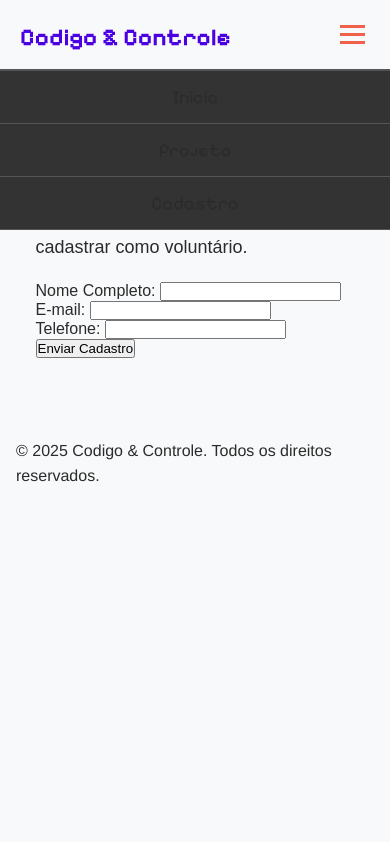
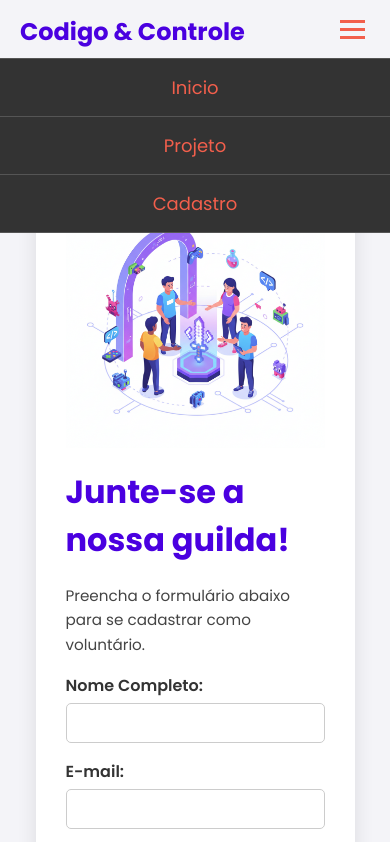
Before and after one commit to Caduc-dev/aulaProgramacaoWebCS, a plain HTML site: page cadastro.html in a window 390 px wide. Both pictures are taken after a click on the button 352 px from the left and 34 px from the top of the page. Shown: the top 842 px of the page. Drawn offline with Linux system fonts and the light colour scheme; a web font is replaced by a local one.

Commit message:
feat: add initial CSS styles and JavaScript for responsive menu toggle
- Created a new CSS file with styles for the site layout, typography, and components including header, main content, footer, and mobile adjustments.
- Implemented styles for cards, buttons, and images to enhance visual presentation.
- Added JavaScript functionality to toggle the visibility of the mobile menu when the hamburger button is clicked.

```diff
--- a/assets/css/style.css
+++ /dev/null
@@ -1,186 +0,0 @@
-/* =========================================
-   1. RESET E ESTILOS GLOBAIS
-   ========================================= */
-
-* {
-    margin: 0;
-    padding: 0;
-    box-sizing: border-box;
-}
-
-body {
-    font-family: 'Franklin Gothic Medium', 'Arial Narrow', Arial, sans-serif;
-    background-color: #F8F9FA;
-    color: #2B2B2B;
-}
-
-/* =========================================
-   2. TIPOGRAFIA GLOBAL
-   ========================================= */
-
-/* Estilo global para parágrafos (será sobrescrito no 'main') */
-p {
-    line-height: 1.6; /* Torna a leitura mais fácil */
-    font-size: 16px;
-}
-
-/* Para subtítulos como "Do Zero ao Jogo" */
-h3 {
-    font-size: 22px;
-    margin-top: 24px;
-    margin-bottom: 10px;
-}
-
-/* =========================================
-   3. LAYOUT E COMPONENTES
-   ========================================= */
-
-/* --- Cabeçalho (Header) --- */
-.site-header {
-    display: flex;
-    justify-content: space-between;
-    align-items: center;
-    padding: 15px 20px; /* Espaçamento interno */
-    border-bottom: 1px solid #555;
-
-    font-family: "Pixelify Sans", sans-serif;
-    font-optical-sizing: auto;
-    font-weight: weight; /* Cuidado: 'weight' não é um valor. Use um número (ex: 400) ou 'normal'/'bold' */
-    font-style: normal;
-}
-
-.site-header h1 {
-    margin: 0;
-}
-
-.site-header h1 a {
-    color: #4A00E0;
-    text-decoration: none;
-    font-size: 24px;
-}
-
-/* --- Menu Principal (Desktop) --- */
-/* (Adicionei o '.' que faltava em '.menu-principal') */
-.menu-principal ul {
-    display: flex;
-    list-style: none;
-    margin: 0;
-    padding: 0;
-}
-
-.menu-principal li {
-    margin-left: 18px; /* Espaçamento entre os itens */
-}
-
-.menu-principal a {
-    color: #2B2B2B;
-    text-decoration: none;
-    font-size: 18px;
-}
-
-/* Efeito 'hover' (passar o mouse por cima) */
-.menu-principal a:hover {
-    color: #F25F4C;
-}
-
-/* --- Botão Menu Hambúrguer (Mobile) --- */
-.menu-toggle {
-    display: none; /* ESCONDIDO por padrão (no desktop) */
-    background: transparent;
-    border: none;
-    cursor: pointer;
-    padding: 5px;
-}
-
-.menu-toggle .barra {
-    display: block;
-    width: 25px;
-    height: 3px;
-    background-color: #F25F4C; /* Cor das barrinhas */
-    margin: 5px 0;
-    transition: 0.3s; /* Animação suave */
-}
-
-/* --- Conteúdo Principal (Main) --- */
-/* (Combinei as duas regras 'main' que estavam separadas) */
-main {
-
-    width: 90%;
-    max-width: 800px;
-    margin: 40px auto;
-    padding-left: 16px;  /* Espaço interno da esquerda */
-    padding-right: 16px; /* Espaço interno da direita */
-    padding-bottom: 40px; /* Um espaço extra antes do rodapé */
-
-    font-family: "Momo Trust Display", sans-serif;
-    font-weight: 400;
-    font-style: normal;
-}
-
-main h2 {
-    font-size: 32px; /* Deixa o título "Sobre nós" maior */
-    margin-bottom: 20px; /* Espaço abaixo do título */
-    color: #4A00E0;
-}
-
-main p {
-    font-size: 18px; /* Tamanho bom para leitura (sobrescreve o global) */
-    line-height: 1.6; /* ESPAÇAMENTO ENTRE AS LINHAS */
-    margin-bottom: 20px; /* Espaço entre os parágrafos */
-}
-
-/* --- Rodapé (Footer) --- */
-/* (Movi esta regra de lá do final) */
-footer {
-    padding-left: 16px;
-    padding-right: 16px;
-    padding-bottom: 40px;
-}
-
-/* =========================================
-   4. ESTILOS RESPONSIVOS (MOBILE)
-   ========================================= */
-
-/* Aplicado em telas com 768px de largura ou MENOS */
-@media (max-width: 768px) {
-
-    /* 1. Esconde o menu de desktop */
-    .menu-principal {
-        display: none;
-
-        /* Quando ele for aberto, ficará assim: */
-        position: absolute;
-        top: 70px; /* Abaixo do cabeçalho (ajuste se precisar) */
-        left: 0;
-        width: 100%;
-        background-color: #333;
-        border-top: 1px solid #555;
-    }
-
-    /* 2. Mostra o botão hambúrguer */
-    .menu-toggle {
-        display: block; /* MOSTRA o botão */
-    }
-
-    /* 3. Ajusta o layout do menu quando aberto */
-    .menu-principal ul {
-        flex-direction: column; /* Empilha os links verticalmente */
-        width: 100%;
-    }
-
-    .menu-principal li {
-        margin: 0;
-        text-align: center;
-        border-bottom: 1px solid #555;
-    }
-
-    .menu-principal a {
-        display: block; /* Faz o link ocupar a linha inteira */
-        padding: 15px 0; /* Mais área de clique */
-    }
-
-    /* 4. Classe que o JavaScript vai adicionar/remover */
-    .menu-principal.aberto {
-        display: block; /* Mostra o menu! */
-    }
-}
--- a/cadastro.html
+++ b/cadastro.html
@@ -3,15 +3,13 @@
 <head>
     <meta charset="UTF-8">
     <meta name="viewport" content="width=device-width, initial-scale=1.0">
-    <title> Codigo & Controle </title> <link rel="stylesheet" href="assets/css/style.css">
+    <title> Codigo & Controle </title> <link rel="stylesheet" href="css/style.css">
     <style>
-    @import url('https://fonts.googleapis.com/css2?family=Pixelify+Sans:wght@400..700&display=swap');
-    @import url('https://fonts.googleapis.com/css2?family=Momo+Trust+Display&family=Pixelify+Sans:wght@400..700&display=swap');
+   @import url('https://fonts.googleapis.com/css2?family=Poppins:ital,wght@0,100;0,200;0,300;0,400;0,500;0,600;0,700;0,800;0,900;1,100;1,200;1,300;1,400;1,500;1,600;1,700;1,800;1,900&display=swap');
     </style>
 </head>
 
 <body>
-
     <header class="site-header">
         <h1><a href="index.html">Codigo & Controle</a></h1>
 
@@ -31,7 +29,10 @@
     </header>
 
     <main>
+        <section class="card-login">
+            <img class="img-jang" src="assets/img/img-cadastro.png" alt="junte-se a nossa guilda">
             <h2>Junte-se a nossa guilda!</h2>
+
             <p>Preencha o formulário abaixo para se cadastrar como voluntário.</p>
 
             <form>
@@ -52,13 +53,14 @@
 
                 <button type="submit">Enviar Cadastro</button>
             </form>
+        </section>
     </main>
 
     <footer>
         <p>© 2025 Codigo & Controle. Todos os direitos reservados.</p>
     </footer>
 
-    <script src="assets/js/main.js"></script>
+    <script src="js/main.js"></script>
 
 </body>
 </html>
--- /dev/null
+++ b/css/style.css
@@ -0,0 +1,352 @@
+
+/* Aqui a gente reseta tudo para começar do zero, evitando surpresas com estilos padrão do navegador. É como limpar a mesa antes de cozinhar! */
+* {
+    margin: 0;
+    padding: 0;
+    box-sizing: border-box;
+}
+
+/* CORPO DA PÁGINA - O fundo e a base de tudo */
+
+/* O body é o "corpo" do site. */
+
+body {
+    font-family: 'Poppins', sans-serif;
+    background-color: #f4f4f8;
+    color: #2B2B2B;
+}
+
+/* =========================================
+   TIPOGRAFIA GLOBAL - Como o texto vai se comportar
+   ========================================= */
+
+p {
+    line-height: 1.6;
+    font-size: 16px;
+}
+
+/* Subtítulos como "Do Zero ao Jogo" */
+h3 {
+    font-size: 22px;
+    margin-top: 24px;
+    margin-bottom: 10px;
+}
+
+/* =========================================
+   LAYOUT E COMPONENTES - As partes visuais do site
+   ========================================= */
+
+/* --- CABEÇALHO (HEADER) --- */
+/* O cabeçalho fica no topo, com logo e menu lado a lado. Adicionei uma borda sutil embaixo para separar do resto. */
+.site-header {
+    display: flex;
+    justify-content: space-between;
+    align-items: center;
+    padding: 5px 20px;
+    border-bottom: 1px solid #b1b1b1;
+    font-family:'Poppins', sans-serif;
+    font-optical-sizing: auto;
+    font-weight: 400; /* Peso normal para não ficar muito pesado */
+    font-style: normal;
+}
+
+.site-logo {
+  height: 200px; /* <-- Ajuste essa altura como preferir (50px é um bom começo) */
+  width: auto;  /* Deixa a largura se ajustar automaticamente */
+  display: block; /* Remove espaços extras que algumas imagens têm */
+}
+
+/* O título do site (h1)*/
+
+.site-header h1 {
+    margin: 0;
+
+}
+
+/* O link do título fica roxo e sem sublinhado, para parecer um botão legal. */
+.site-header h1 a {
+    color: #4A00E0;
+    text-decoration: none;
+    font-size: 24px;
+}
+
+/* --- MENU PRINCIPAL (DESKTOP) --- */
+/* O menu é uma lista horizontal no topo. Sem bolinhas (list-style: none) e com links lado a lado. */
+.menu-principal ul {
+    display: flex;
+    list-style: none;
+    margin: 0;
+    padding: 0;
+}
+
+.imagem-destaque {
+  max-width: 65%; /* Garante que a imagem nunca ultrapasse a largura do seu contêiner */
+  height: auto;    /* Mantém a proporção da imagem */
+  display: block;  /* Remove espaços indesejados abaixo da imagem */
+  margin-bottom: 30px; /* Adiciona um espaço abaixo da imagem, separando-a do texto */
+  border-radius: 8px; /* Cantos levemente arredondados, para um visual mais suave */
+  box-shadow: 0 4px 8px rgba(0, 0, 0, 0.2); /* Sombra sutil para dar profundidade */
+}
+
+/* Cada item do menu tem um espaço lateral para não grudar um no outro. */
+.menu-principal li {
+    margin-left: 18px;
+}
+
+/* Links do menu ficam na cor do texto principal e sem sublinhado. */
+.menu-principal a {
+    color: #F25F4C;
+    text-decoration: none;
+    font-size: 18px;
+}
+
+/* Quando você passa o mouse, o link fica laranja para dar feedback visual. É como piscar um olho! */
+.menu-principal a:hover {
+    color: #F25F4C;
+}
+
+.card-sobre-nos {
+  background-color: #FFF; /* Garante que o fundo do card seja branco */
+  border-radius: 12px;  /* Cantos arredondados para o card */
+
+  /* A sombra que faz o "card" flutuar */
+  box-shadow: 0 6px 20px rgba(0, 0, 0, 0.1);
+
+  /* Espaçamento INTERNO para o conteúdo não grudar nas bordas */
+  padding: 30px;
+}
+
+/* --- Ajuste da Imagem Dentro do Card --- */
+
+.imagem-destaque {
+  max-width: 100%;
+  height: auto;
+  display: block;
+
+  /* Cantos arredondados para a própria imagem */
+  border-radius: 8px;
+
+  /* Espaço entre a imagem e o primeiro parágrafo */
+  margin-bottom: 20px;
+
+  /* REMOVE a sombra da imagem (o card agora tem a sombra) */
+  box-shadow: none;
+}
+
+/* --- BOTÃO MENU HAMBÚRGUER (MOBILE) --- */
+/* Esse botão só aparece no celular. Por padrão, fica escondido no desktop. */
+.menu-toggle {
+    display: none;
+    background: transparent;
+    border: none;
+    cursor: pointer;
+    padding: 5px;
+}
+
+/* As barrinhas do hambúrguer são vermelhas e têm uma animação suave quando clicadas. */
+.menu-toggle .barra {
+    display: block;
+    width: 25px;
+    height: 3px;
+    background-color: #F25F4C;
+    margin: 5px 0;
+    transition: 0.3s;
+}
+
+/* --- CONTEÚDO PRINCIPAL (MAIN) --- */
+/* O main é o coração da página: centralizado, com largura limitada para não ficar largo demais. */
+main {
+    width: 90%;
+    max-width: 800px;
+    margin: 40px auto;
+    padding: 0 16px 40px; /* Espaço nas laterais e embaixo */
+    font-family: 'Poppins', sans-serif;
+    font-weight: 400;
+    font-style: normal;
+}
+
+/* Títulos grandes como "Sobre nós" ficam roxos e destacados. */
+main h2 {
+    font-size: 32px;
+    margin-bottom: 20px;
+    color: #4A00E0;
+}
+
+/* Parágrafos aqui são um pouco maiores e com espaço entre linhas para leitura confortável. */
+main p {
+    font-size: 18px;
+    line-height: 1.6;
+    margin-bottom: 20px;
+}
+
+/* --- RODAPÉ (FOOTER) --- */
+/* O rodapé fica embaixo de tudo, centralizado e com uma borda sutil no topo. */
+footer {
+    width: 100%;
+    padding: 30px 0;
+    margin-top: 40px;
+    border-top: 1px solid #555;
+    text-align: center;
+}
+
+/* Texto do rodapé é pequeno e cinza para não chamar muita atenção. */
+footer p {
+    margin: 0;
+    font-size: 14px;
+    color: #AAA;
+}
+
+/* =========================================
+   VERSÃO MOBILE - Ajustes para telas pequenas
+   ========================================= */
+/* Quando a tela é pequena (até 768px), escondemos o menu desktop e mostramos o hambúrguer. É como trocar de roupa para uma festa menor! */
+@media (max-width: 768px) {
+    /* Esconde o menu de desktop e posiciona ele absoluto para aparecer quando aberto. */
+    .menu-principal {
+        display: none;
+        position: absolute;
+        top: 58px;
+        left: 0;
+        width: 100%;
+        background-color: #333;
+        border-top: 1px solid #555;
+    }
+
+    /* Mostra o botão hambúrguer para abrir o menu. */
+    .menu-toggle {
+        display: block;
+    }
+
+    /* Menu fica vertical (empilhado) e ocupa a largura toda. */
+    .menu-principal ul {
+        flex-direction: column;
+        width: 100%;
+    }
+
+    /* Itens do menu ficam centralizados com borda embaixo para separar. */
+    .menu-principal li {
+        margin: 0;
+        text-align: center;
+        border-bottom: 1px solid #555;
+    }
+
+    /* Links ocupam a linha inteira para facilitar o clique no celular. */
+    .menu-principal a {
+        display: block;
+        padding: 15px 0;
+    }
+
+    /* Classe que o JavaScript ativa para mostrar o menu quando clicado. */
+    .menu-principal.aberto {
+        display: block;
+    }
+}
+
+/* pagina de cadastro */
+
+.card-login {
+  max-width: 500px;
+  margin: 40px auto; /* Centraliza O CARD na tela */
+  padding: 30px;
+  background-color: #FFF;
+  color: #333;
+  border-radius: 12px;
+  box-shadow: 0 6px 20px rgba(0, 0, 0, 0.1);
+}
+
+.card-login p {
+  color: #444;
+  font-size: 0.95rem;
+  margin-bottom: 1.0rem;
+}
+
+.card-login label {
+  display: block;
+  text-align: left;
+  font-weight: 600;
+  margin-top: 1rem;
+  color: #333;
+}
+
+.card-login input {
+  width: 100%;
+  padding: 10px;
+  margin-top: 5px;
+  border: 1px solid #ccc;
+  border-radius: 5px;
+  font-size: 1rem;
+}
+
+.card-login button {
+  width: 100%;
+  padding: 10px;
+  margin-top: 20px;
+  background-color: #4A00E0;
+  color: white;
+  border: none;
+  border-radius: 5px;
+  font-size: 1rem;
+  cursor: pointer;
+}
+
+.card-login button:hover {
+  background-color: #3700B3;
+}
+
+.card-projeto1, .card-projeto2, .card-projeto3 {
+  width: 350px; /* Largura fixa ou responsiva */
+  padding: 20px; /* Espaçamento interno */
+  background-color: #fff; /* Fundo branco */
+  margin: 10px; /* Margem externa */
+  font-family: Arial, sans-serif; /* Fonte */
+  border-radius: 12px;  /* Cantos arredondados para o card */
+  box-shadow: 0 6px 20px rgba(0, 0, 0, 0.1);
+  /* Espaçamento INTERNO para o conteúdo não grudar nas bordas */
+  padding: 25px;
+
+}
+
+.card-projeto1 h3, .card-projeto2 h3, .card-projeto3 h3 {
+  color: #4A00E0; /* Cor do título */
+}
+
+.card-projeto1 p, .card-projeto2 p, .card-projeto3 p {
+  color: #333; /* Cor do texto */
+  line-height: 1.5; /* Espaçamento entre linhas */
+}
+
+.card-projeto1 a, .card-projeto2 a, .card-projeto3 a {
+  display: inline-block;
+  margin-top: 10px;
+  color: #F25F4C; /* Cor do link */
+  text-decoration: none; /* Remove sublinhado */
+}
+
+.card-projeto1 a:hover, .card-projeto2 a:hover, .card-projeto3 a:hover {
+  text-decoration: underline; /* Sublinhado ao passar o mouse */
+}
+
+/* Imagens dentro dos cards de projeto */
+.card-projeto1 img, .card-projeto2 img, .card-projeto3 img {
+  width: 100%; /* Ocupa toda a largura do card */
+  height: auto; /* Mantém a proporção */
+  border-radius: 8px; /* Cantos arredondados para a imagem */
+  margin-bottom: 15px; /* Espaço abaixo da imagem */
+}
+
+/* Layout flexível para os cards de projeto */
+main {
+  display: flex;
+  flex-wrap: wrap; /* Permite que os cards quebrem linha se necessário */
+  justify-content: center; /* Centraliza os cards */
+    gap: 20px; /* Espaçamento entre os cards */
+
+}
+
+/* Imagem da página de cadastro */
+.img-jang {
+  max-width: 100%; /* Garante que a imagem nunca ultrapasse a largura do seu contêiner */
+  height: auto;    /* Mantém a proporção da imagem */
+  display: block;  /* Remove espaços indesejados abaixo da imagem */
+  margin: 20px auto; /* Adiciona um espaço acima e abaixo da imagem, centralizando-a */
+}
```
Also changed, not shown: index.html (+8 -6 lines), projeto.html (+13 -11 lines), assets/img/conectAcao.png (added), assets/img/do-zero-ao-jogo.png (added), assets/img/img-cadastro.png (added), assets/img/laboratorio-de-ideias.png (added), assets/img/logo.png (added), assets/img/programadora.png (added), js/main.js (renamed from assets/js/main.js). Lines whose indentation alone changed are shown as unchanged.
